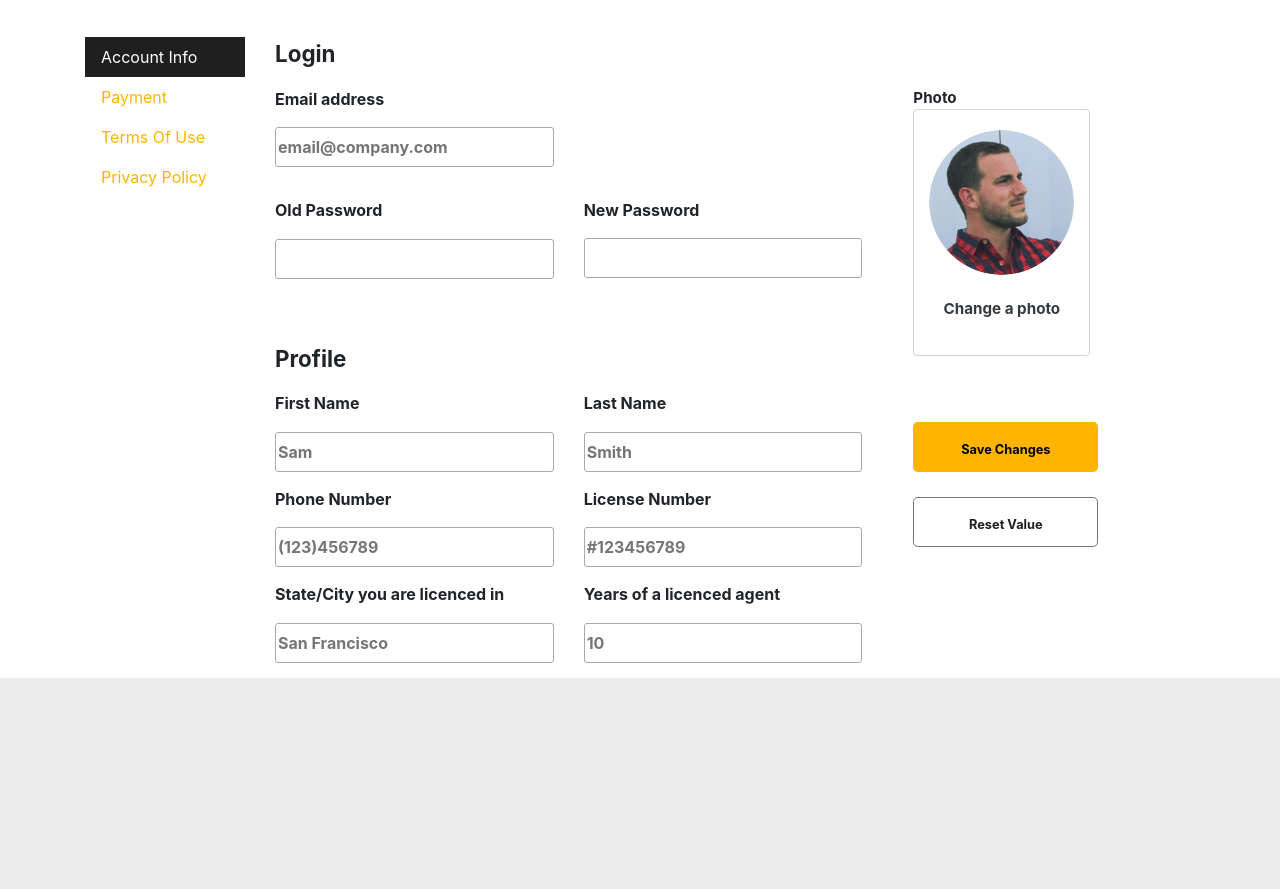
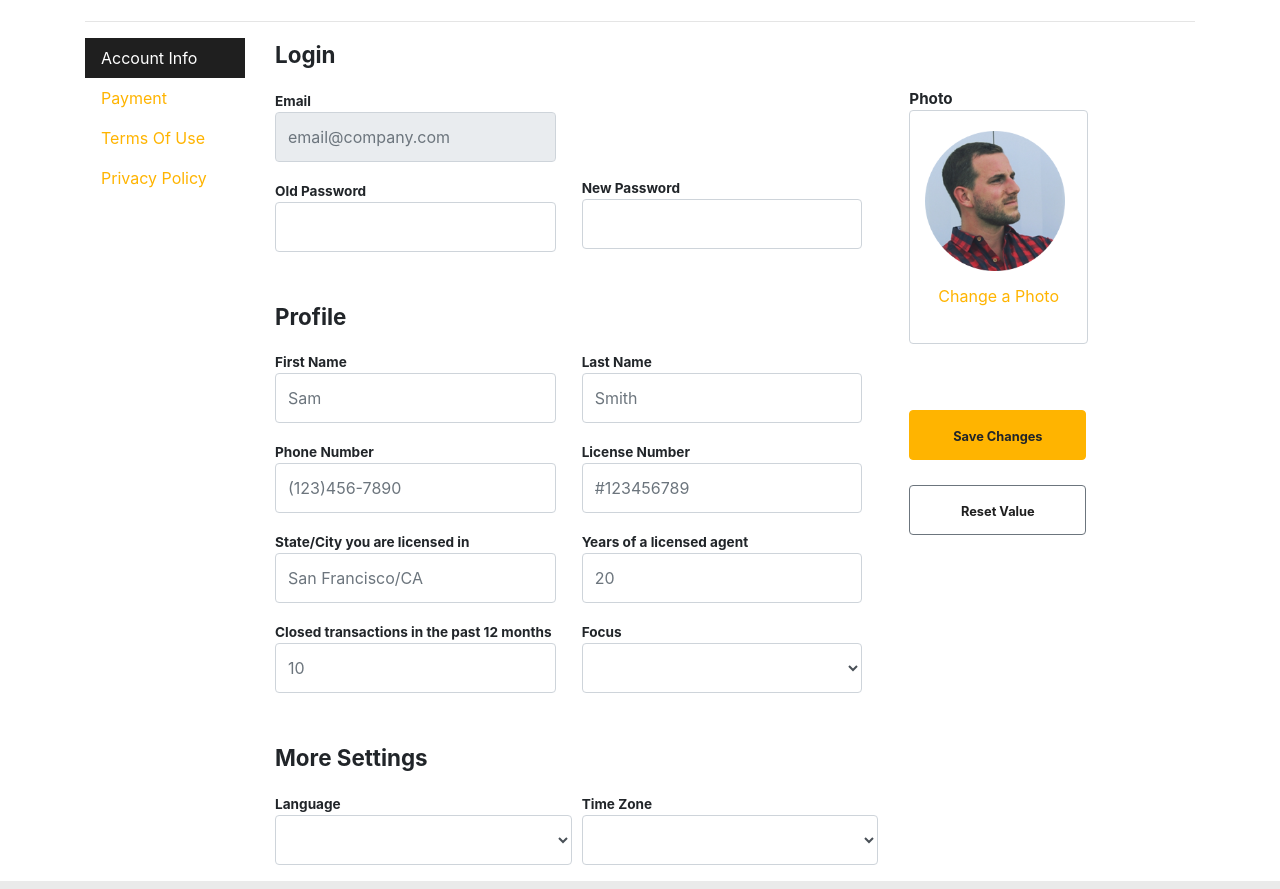
Before and after one commit to axanovrl/agent-corner, a React app: page /settings in a window 1280 px wide. Shown: the part 145-1034 px from the top of the page. Before the commit the page ends 831 px from the top, so only its background shows below. Built offline with nearby package versions, Linux system fonts and the light colour scheme.

Commit message:
add new components

```diff
--- a/src/assets/style/Style.css
+++ b/src/assets/style/Style.css
@@ -34,6 +34,7 @@ padding-right: 5px;
 }
 .form-label{
     font-weight: 700;
+    font-size: 0.85em;
 }
 
 input{
@@ -462,7 +463,11 @@ li{
 }
 
 .mt-new-password{
-    margin-top: 111px;
+    margin-top: 90px;
+}
+
+.mt-focus{
+    margin-top: 0px;
 }
 
 .mt-2{
@@ -485,7 +490,7 @@ li{
 }
 
 .button-default{
-    width: 185px;
+    width: 177px;
     height: 50px;
     margin-top: 25px;
 }
@@ -549,3 +554,11 @@ li{
     padding-right: 29.5px;
     padding-left: 29.5px;
 }
+
+.btn-link{
+    color: #ffb400;
+}
+
+.btn-link:hover{
+    color: #d29606;
+}
--- a/src/pages/Settings/components/FieldSettings.js
+++ /dev/null
@@ -1,24 +0,0 @@
-import React from 'react';
-
-import NavBar from '../../../components/NavBar';
-import TabPanel from './TabPanel';
-
-const FieldSettings = () =>{
-
-    return(
-        <React.Fragment>
-            <NavBar/>
-            <div className="container">
-                <div className="mb-2">
-                    <div className="my-1-hf d-flex justify-content-between">
-                        <h1>Settings</h1>
-                    </div>
-                    <hr class="out"></hr>
-                    <TabPanel/>
-                    </div>
-                </div>
-        </React.Fragment>
-    )
-}
-
-export default FieldSettings;
--- a/src/pages/Settings/components/accountInfoForm.js
+++ b/src/pages/Settings/components/accountInfoForm.js
@@ -1,96 +1,154 @@
 import React from 'react';
-
-import FieldInput from '../../../components/FieldInput';
+import { Form, Col, Row, Figure } from 'react-bootstrap';
 
 const AccountInfoForm = () => {
 
-    return(
-        <form className="form-default">
+    return (
+        <Form className="form-default">
             <div>
                 <div className="d-flex mb-1">
                     <span className="font-weight-bold ac-text-title">Login</span>
                 </div>
-                <div className="row">
-                    <div className="mr-1 col-8">
-                        <div className="form-row">
-                            <div className="mr-1 col">
-                                <div className="p-0 form-group col">
-                                    <FieldInput label="Email address" placeholder="email@company.com" className="form-label" />
             </div>
-                                <div className="p-0 form-group col">
-                                    <FieldInput label="Old Password" type="password" className="form-label" />
-                                </div>
-                            </div>
-                            <div className="ml-1 col">
-                                <div className="d-flex mt-new-password">
-                                    <div className="p-0 form-group col">
-                                        <FieldInput label="New Password" className="form-label" type="password" />
-                                    </div>
-                                </div>
-                            </div>
-                        </div>
+            <Row>
+                <Col md={8} className="mr-1">
+                    <Form.Row>
+                        <Col className="mr-1">
+                            <Form.Group as={Col} className="p-0">
+                                <Form.Label>Email</Form.Label>
+                                <Form.Control type="email" disabled placeholder="email@company.com"></Form.Control>
+                            </Form.Group>
+                            <Form.Group as={Col} className="p-0">
+                                <Form.Label>Old Password</Form.Label>
+                                <Form.Control type="password"></Form.Control>
+                            </Form.Group>
+                        </Col>
+                        <Col className="mr-1">
+                            <Form.Group as={Col} className="p-0">
+                                <Form.Label className="mt-new-password">New Password</Form.Label>
+                                <Form.Control type="password" ></Form.Control>
+                            </Form.Group>
+                        </Col>
+                    </Form.Row>
                     <div className="mt-2">
                         <div className="d-flex mb-1">
                             <span className="font-weight-bold ac-text-title">Profile</span>
                         </div>
                     </div>
-                        <div className="form-row">
-                            <div className="mr-1 col">
-                                <div className="p-0 formgroup col">
-                                    <FieldInput label="First Name"  className="form-label" placeholder="Sam"/>
-                                </div>
-                                <div className="p-0 formgroup col">
-                                    <FieldInput label="Phone Number"  className="form-label" placeholder="(123)456789"/>
-                                </div>
-                                <div className="p-0 formgroup col">
-                                    <FieldInput label="State/City you are licenced in" className="form-label" placeholder="San Francisco"/>
-                                </div>
-
-                            </div>
-                            <div className="ml-1 col">
-                            <div className="p-0 formgroup col">
-                                    <FieldInput label="Last Name" className="form-label" placeholder="Smith"/>
-                            </div>
-                            <div className="p-0 formgroup col">
-                                    <FieldInput label="License Number" className="form-label" placeholder="#123456789"/>
-                            </div>
-                            <div className="p-0 formgroup col">
-                                    <FieldInput label="Years of a licenced agent" className="form-label" placeholder="10"/>
+                    <Form.Row>
+                        <Col className="mr-1">
+                            <Form.Group className="p-0">
+                                <Form.Label>First Name</Form.Label>
+                                <Form.Control type="text" placeholder="Sam"></Form.Control>
+                            </Form.Group>
+                        </Col>
+                        <Col className="mr-1">
+                            <Form.Group className="p-0">
+                                <Form.Label>Last Name</Form.Label>
+                                <Form.Control type="text" placeholder="Smith"></Form.Control>
+                            </Form.Group>
+                        </Col>
+                    </Form.Row>
+                    <Form.Row>
+                        <Col className="mr-1">
+                            <Form.Group className="p-0">
+                                <Form.Label>Phone Number</Form.Label>
+                                <Form.Control type="text" placeholder="(123)456-7890"></Form.Control>
+                            </Form.Group>
+                        </Col>
+                        <Col className="mr-1">
+                            <Form.Group className="p-0">
+                                <Form.Label>License Number</Form.Label>
+                                <Form.Control type="text" placeholder="#123456789"></Form.Control>
+                            </Form.Group>
+                        </Col>
+                    </Form.Row>
+                    <Form.Row>
+                        <Col className="mr-1">
+                            <Form.Group className="p-0">
+                                <Form.Label>State/City you are licensed in</Form.Label>
+                                <Form.Control type="text" placeholder="San Francisco/CA"></Form.Control>
+                            </Form.Group>
+                        </Col>
+                        <Col className="mr-1">
+                            <Form.Group className="p-0">
+                                <Form.Label>Years of a licensed agent</Form.Label>
+                                <Form.Control type="number" placeholder="20"></Form.Control>
+                            </Form.Group>
+                        </Col>
+                    </Form.Row>
+                    <Form.Row>
+                        <Col className="mr-1">
+                            <Form.Group className="p-0">
+                                <Form.Label>Closed transactions in the past 12 months</Form.Label>
+                                <Form.Control type="number" placeholder="10"></Form.Control>
+                            </Form.Group>
+                        </Col>
+                        <Col className="mr-1">
+                            <Form.Group className="p-0">
+                                <Form.Label className="mt-focus">Focus</Form.Label>
+                                <Form.Control as="select">
+                                    <option>Buyer</option>
+                                    <option>Seller</option>
+                                </Form.Control>
+                            </Form.Group>
+                        </Col>
+                    </Form.Row>
+                    <div className="mt-2">
+                        <div className="d-flex mb-1">
+                            <span className="font-weight-bold ac-text-title">More Settings</span>
                         </div>
                     </div>
+                    <Form.Row>
+                        <Col>
+                            <Form.Group>
+                                <Form.Label>Language</Form.Label>
+                                <Form.Control as="select">
+                                    <option>English</option>
+                                    <option>Spanish</option>
+                                    <option>Russian</option>
+                                    <option>Qazaqh</option>
+                                </Form.Control>
+                            </Form.Group>
+                        </Col>
+                        <Col>
+                            <Form.Group>
+                                <Form.Label>Time Zone</Form.Label>
+                                <Form.Control as="select">
+                                    <option>UTC 07:00 Pacific Time</option>
+                                    <option>UTC 08:00 Pacific Time</option>
+                                </Form.Control>
+                            </Form.Group>
+                        </Col>
+                    </Form.Row>
+                </Col>
+                <Col md={3}>
+                    <Row>
+                        <span className="font-weight-bold">Photo</span>
+                    </Row>
+                    <Row>
+                        <Figure className="photo-container">
+                            <div className="d-flex flex-column">
+                                <img src="img/avatar_mini.png" width="140px" height="140px" />
+                                <button type="button" className="btn btn-link">Change a Photo</button>
                             </div>
-                    </div>
-                    <div className="ml-1 col-3">
-                        <div className="row">
-                            <span className="font-weight-bold">Photo</span>
-                        </div>
-                        <div className="row">
-                            <figure className="photo-container figure">
-                                <div className="d-flex flex-column">
-                                    <img src="/img/avatar_mini.png" width="145px" height="130px" className="photo-avatar figure-img img-fluid rounded-circle"/>
-                                    <button className="btn btn-link">
-                                        <span align="center" className="font-weight-bold text-dark">Change a photo</span>
-                                    </button>
-                                </div>
-                            </figure>
-                        </div>
+                        </Figure>
+                    </Row>
                     <div className="ac-m-1">
-                            <div className="row">
-                                <button type="submit" className="button-default btn btn-lg">
+                        <Row>
+                            <button type="submit" className="button-default btn btn-primary">
                                 <span className="font-weight-bold ac-text-small">Save Changes</span>
                             </button>
-                            </div>
-                            <div className="row">
-                                <button type="reset" className="button-default btn btn-outline-secondary btn-lg">
+                        </Row>
+                        <Row>
+                            <button type="submit" className="button-default btn btn-outline-secondary">
                                 <span className="font-weight-bold ac-text-small">Reset Value</span>
                             </button>
+                        </Row>
                     </div>
-                        </div>
-
-                    </div>
-                </div>
-            </div>
-        </form>
+                </Col>
+            </Row>
+        </Form>
 
     )
 }
--- a/src/pages/Settings/index.js
+++ b/src/pages/Settings/index.js
@@ -1,13 +1,26 @@
 import React from 'react';
+import { Container } from 'react-bootstrap';
 
-import FieldSettings from './components/FieldSettings';
+import NavBar from '../../components/NavBar';
+import TabPanel from './components/TabPanel';
 
 const index = () => {
 
-    return(
-        <FieldSettings/>
+    return (
+        <React.Fragment>
+            <NavBar />
+            <Container>
+                <div className="mb-2">
+                    <div className="my-1-hf d-flex justify-content-between">
+                        <h1>Settings</h1>
+                    </div>
+                    <hr></hr>
+                    <TabPanel />
+                </div>
+            </Container>
+        </React.Fragment>
+    )
 
-    )
 }
 
 export default index;
```
Also changed, not shown: public/index.html (+2 -1 lines). Lines whose indentation alone changed are shown as unchanged.
